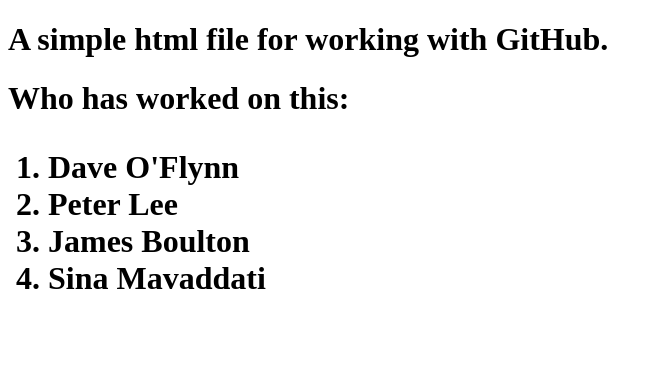
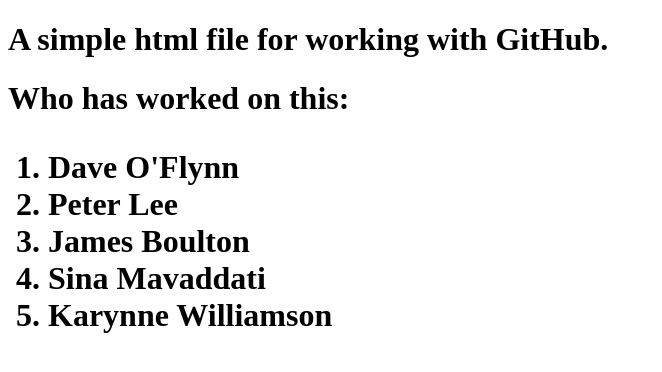
Before and after one commit to NSWPlanning/tutorial, a plain HTML site: page index.html in a window 1280 px wide. Shown: the whole page, without its empty margins (0-662 px from the left). Drawn offline with Linux system fonts and the light colour scheme.

Commit message:
Karynne added

```diff
--- a/index.html
+++ b/index.html
@@ -11,6 +11,7 @@
     <li>Peter Lee</li>
     <li>James Boulton</li>
     <li>Sina Mavaddati</li>
+    <li>Karynne Williamson</li>
   </ol>
 </body>
 </html>
```
